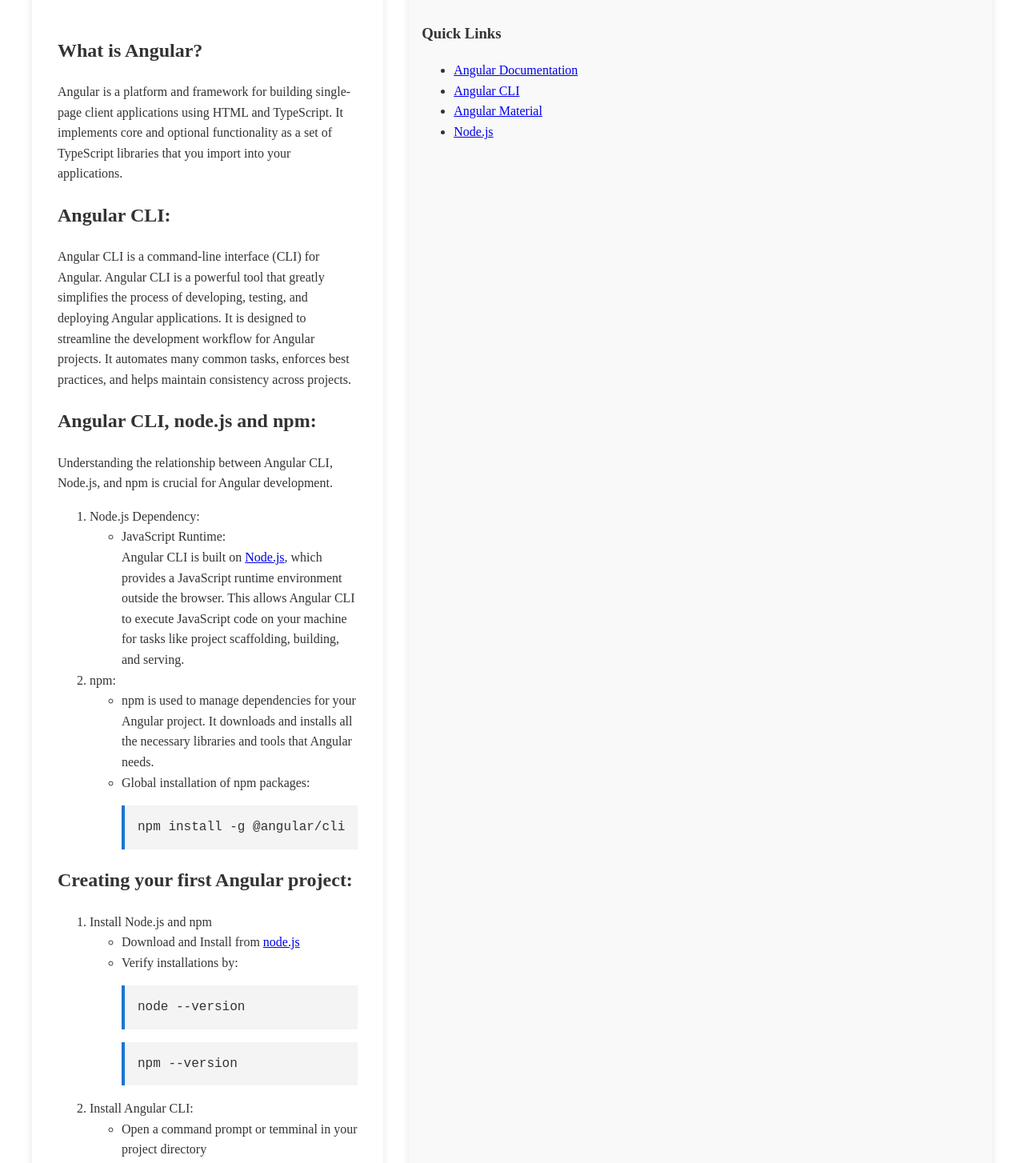
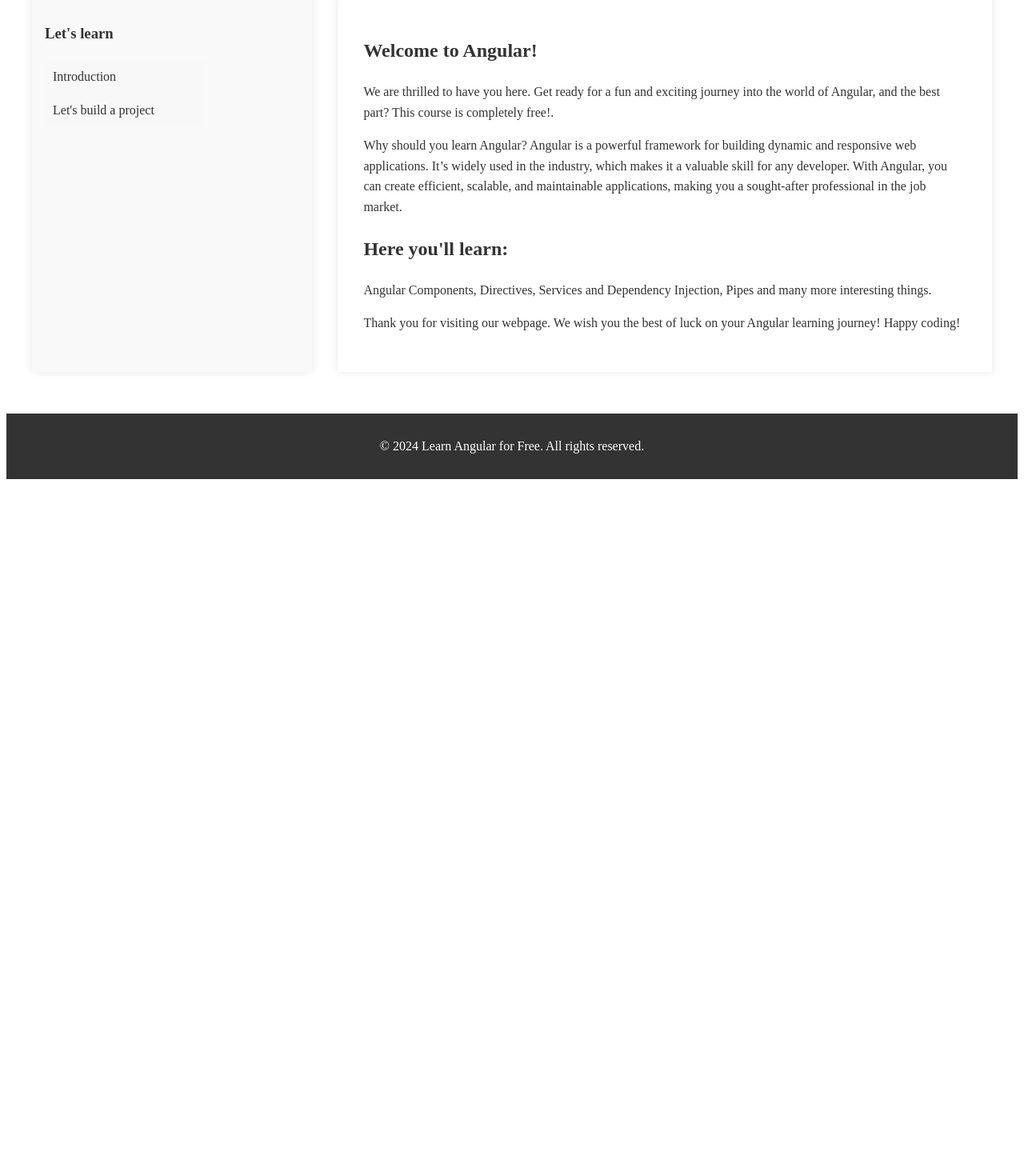
Before and after one commit to pputtaswamy07/Learn-Angular, an Angular app: page / in a window 1280 px wide. Shown: the part 180-1634 px from the top of the page at 80% size. After the commit the page ends 800 px from the top, so only its background shows below. Built offline with nearby package versions, Linux system fonts and the light colour scheme.

Commit message:
modify first page

```diff
--- a/src/app/first-page/first-page.component.css
+++ b/src/app/first-page/first-page.component.css
@@ -1,58 +1,3 @@
-body {
-  font-family: Arial, sans-serif;
-  line-height: 1.6;
-  color: #333;
-  max-width: 1200px;
-  margin: 0 auto;
-  padding: 20px;
-}
-header {
-  background: linear-gradient(45deg, #14395e, #312c7c, #5ca0d3, #c941bd);
-  color: white;
-  text-align: center;
-  padding: 1rem;
-  margin-bottom: 2rem;
-  box-shadow: 0 2px 5px rgba(0, 0, 0, 0.2);
-}
-nav {
-  background-color: #f4f4f4;
-  padding: 1rem;
-  margin-bottom: 2rem;
-}
-nav ul {
-  list-style-type: none;
-  padding: 0;
-}
-nav ul li {
-  display: inline;
-  margin-right: 10px;
-}
-nav ul li a {
-  text-decoration: none;
-  color: #333;
-}
-main {
-  display: grid;
-  grid-template-columns: 7fr 3fr;
-  gap: 2rem;
-}
-.content {
-  background-color: white;
-  padding: 2rem;
-  box-shadow: 0 0 10px rgba(0, 0, 0, 0.1);
-}
-aside {
-  background-color: #f9f9f9;
-  padding: 1rem;
-  box-shadow: 0 0 10px rgba(0, 0, 0, 0.1);
-}
-footer {
-  background-color: #333;
-  color: white;
-  text-align: center;
-  padding: 1rem;
-  margin-top: 2rem;
-}
 img {
   max-width: 100%;
   height: auto;
@@ -62,7 +7,7 @@
   color: white;
   text-align: center;
   padding: 1rem;
-  margin-bottom: 2rem;
+  margin-bottom: 1rem;
   display: flex;
   justify-content: flex-end;
 }
--- a/src/app/first-page/first-page.component.html
+++ b/src/app/first-page/first-page.component.html
@@ -1,5 +1,5 @@
 <header>
-    <h1>Let's Learn Angular</h1>
+    <h1> Angular</h1>
 </header>
 <!-- <nav>
         <ul>
@@ -10,80 +10,34 @@
         </ul>
     </nav>-->
 <main>
+    <aside>
+        <h3>Let's learn</h3>
+        <ul class="sidebar">
+            <li routerLink="/introduction">Introduction</li>
+            <li routerLink="/createProject">Let's build a project</li>
+        </ul>
+    </aside>
     <div class="content">
         <section id="introduction">
-            <h2>What is Angular?</h2>
-            <p>Angular is a platform and framework for building single-page client applications using HTML and
-                TypeScript. It implements core and optional functionality as a set of TypeScript libraries that you
-                import into your applications.</p>
-            <h2>Angular CLI:</h2>
-            <p>Angular CLI is a command-line interface (CLI) for Angular. Angular CLI is a
-                powerful tool that greatly simplifies the process of developing, testing, and deploying Angular
-                applications. It is designed to streamline the development workflow for Angular projects. It
-                automates many common tasks, enforces best practices, and helps maintain consistency across
-                projects.</p>
+            <h2>Welcome to Angular!</h2>
+            <p>We are thrilled to have you here. Get ready for a fun and exciting journey into the world of Angular, and
+                the best part? This course is completely free!.</p>
 
-            <h2>Angular CLI, node.js and npm: </h2>
-            <p>Understanding the relationship between Angular CLI, Node.js, and npm is crucial for Angular
-                development. </p>
-            <ol>
-                <li>Node.js Dependency:
-                    <ul>
-                        <li>JavaScript Runtime:</li>
-                        Angular CLI is built on <a href="https://nodejs.org/en">Node.js</a>, which provides
-                        a JavaScript runtime environment outside
-                        the
-                        browser.
-                        This allows Angular CLI to execute JavaScript code on your machine for tasks like project
-                        scaffolding, building, and serving.
-                    </ul>
+            <p>Why should you learn Angular? Angular is a powerful framework for building dynamic and responsive web
+                applications. It’s widely used in the industry, which makes it a valuable skill for any developer. With
+                Angular, you can create efficient, scalable, and maintainable applications, making you a sought-after
+                professional in the job market.</p>
 
-                <li>npm:</li>
-                <ul>
-                    <li>npm is used to manage dependencies for your Angular project. It downloads and installs all
-                        the necessary libraries and tools that Angular needs.
-                    </li>
-                    <li>Global installation of npm packages:
-                        <pre class="code-block">npm install -g &#64;angular/cli</pre>
-                    </li>
-                </ul>
-            </ol>
+            <h2>Here you'll learn:</h2>
+            <p>Angular Components, Directives, Services and Dependency Injection, Pipes and many more interesting
+                things. </p>
+
+            <p>Thank you for visiting our webpage. We wish you the best of luck on your Angular learning journey! Happy
+                coding!</p>
         </section>
-        <section id="basics">
-            <h2>Creating your first Angular project:</h2>
-            <ol>
-                <li>Install Node.js and npm</li>
-                <ul>
-                    <li>Download and Install from <a href="https://nodejs.org/en">node.js</a></li>
-                    <li>Verify installations by:
-                        <pre class="code-block">node --version</pre>
-                        <pre class="code-block">npm --version</pre>
-                    </li>
-                </ul>
-                <li>Install Angular CLI:</li>
-                <ul>
-                    <li>Open a command prompt or temminal in your project directory</li>
-                    <li>Run the following command:
-                        <pre class="code-block">npm install -g &#64;angular/cli</pre>
-                    </li>
-                    <li>Verify installation:
-                        <pre class="code-block">ng --version</pre>
-                    </li>
-                </ul>
-            </ol>
-        </section>
-        <div><button routerLink="/createProject">Let's create your Angular
-                project, shall we?</button></div>
+
     </div>
-    <aside>
-        <h3>Quick Links</h3>
-        <ul>
-            <li><a href="#">Angular Documentation</a></li>
-            <li><a href="#">Angular CLI</a></li>
-            <li><a href="#">Angular Material</a></li>
-            <li><a href="https://nodejs.org/en">Node.js</a></li>
-        </ul>
-    </aside>
+
 </main>
 <footer>
     <p>&copy; 2024 Learn Angular for Free. All rights reserved.</p>
```
